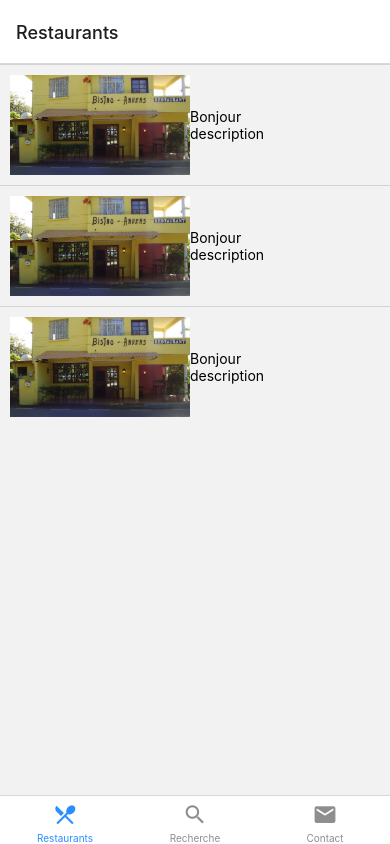
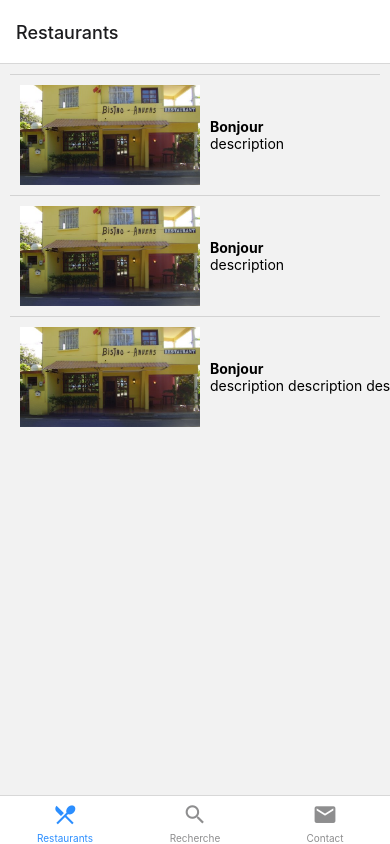
Before and after one commit to DenisJongmanee/Cauchemar_resto, a React Native app: screen / in a window 390 px wide. Built offline with nearby package versions, Linux system fonts and the light colour scheme.

Commit message:
CSS List Restaurants

```diff
--- a/src/components/ListeRestau.js
+++ b/src/components/ListeRestau.js
@@ -3,7 +3,7 @@ import { View, StyleSheet, Image } from 'react-native'
 import Restaurant from './Restau'
 
 const ListeRestau = ({ restaurants }) => (
-  <View style={styles.todoList}>
+  <View style={styles.list}>
     {restaurants.map(restaurant => (
       <Restaurant key={restaurant.id} restaurant={restaurant}   />
     ))}
@@ -11,9 +11,8 @@ const ListeRestau = ({ restaurants }) => (
 )
 
 const styles = StyleSheet.create({
-  todoList: {
-    flex: 1,
-    alignItems: 'stretch'
+  list: {
+    margin:10
   }
 })
 
--- a/src/components/Restau.js
+++ b/src/components/Restau.js
@@ -17,17 +17,17 @@ class Restaurant extends Component {
   render() {
     const {restau} = this.state;
     return (
-
       <View style={styles.restau}>
-            <Image style={styles.image} source={restau.image}/>
-
-            <Text>{restau.titre}{"\n"}
-            {restau.description}</Text>
-
-
-
+        <Image style={styles.image} source={restau.image}/>
+        <View style={styles.text}>
+          <View >
+            <Text style={styles.titre}>{restau.titre}</Text>
+          </View>
+          <View>
+            <Text>{restau.description}</Text>
+          </View>
+        </View>
       </View>
-
     )
   }
 }
@@ -44,6 +44,13 @@ const styles = StyleSheet.create({
   image: {
     width:180,
     height:100
+  },
+  text: {
+    marginRight:60,
+    marginLeft:10
+  },
+  titre: {
+    fontWeight:'bold'
   }
 })
 
--- a/src/navbar.js
+++ b/src/navbar.js
@@ -13,7 +13,7 @@ function MyTabs() {
   const restaurants = [
     {id:1,image:require("../assets/restaurant1.png"),titre: "Bonjour", description: "description"},
     {id:2,image:require("../assets/restaurant1.png"),titre: "Bonjour", description: "description"},
-    {id:3,image:require("../assets/restaurant1.png"),titre: "Bonjour", description: "description"}
+    {id:3,image:require("../assets/restaurant1.png"),titre: "Bonjour", description: "description description descriptiondescription anticonstitutionnellement criptiondescription"}
   ]
 
   return (
```
